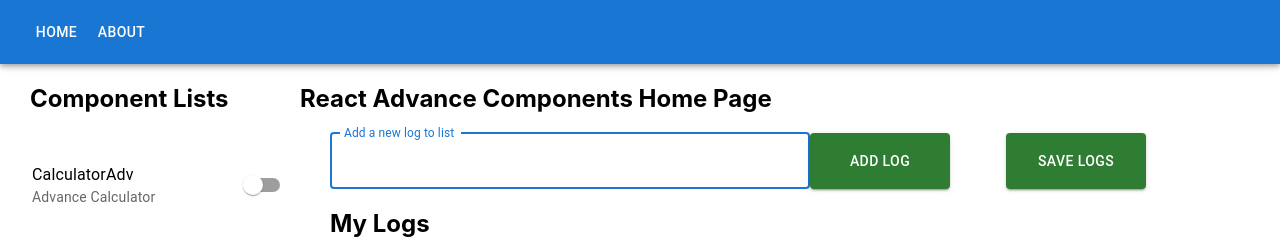
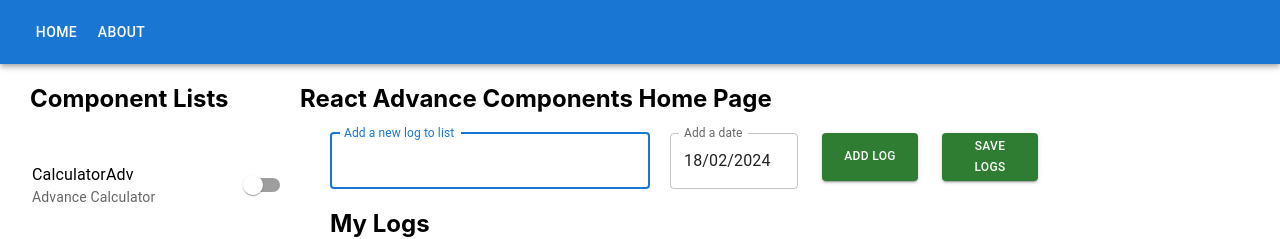
Before and after one commit to bebak16/AdvanceReact, a React (Create React App) app: page /MyLogs in a window 1280 px wide. Shown: the top 239 px of the page. Built offline with nearby package versions, Linux system fonts and the light colour scheme; no server answers; the database is empty.

Commit message:
added date also

```diff
--- a/package.json
+++ b/package.json
@@ -12,6 +12,7 @@
     "axios": "^0.27.2",
     "eslint": "^6.1.0",
     "firebase": "^10.10.0",
+    "moment": "^2.30.1",
     "react": "^18.2.0",
     "react-datepicker": "^6.2.0",
     "react-dom": "^18.2.0",
--- a/src/MyLogs/MyLogs.js
+++ b/src/MyLogs/MyLogs.js
@@ -9,6 +9,7 @@ import Alert from "@mui/material/Alert";
 import TableContainer from "@mui/material/TableContainer";
 import TableHead from "@mui/material/TableHead";
 import TableRow from "@mui/material/TableRow";
+import moment from "moment";
 import Paper from "@mui/material/Paper";
 import Checkbox from "@mui/material/Checkbox";
 import IconButton from "@mui/material/IconButton";
@@ -20,22 +21,24 @@ const styles = {
     margin: "20px 30px",
   },
 
-  button: {
-    width: "10em",
-    height: "4em",
+  input: {
+    width: "20em",
   },
 
-  input: {
-    width: "30em",
+  inputDate: {
+    width: "8em",
+    marginLeft: "20px",
   },
 
   noteCell: {
     minWidth: "15em",
   },
-  saveBtn: {
-    width: "10em",
+
+  button: {
+    width: "8em",
     height: "4em",
-    marginLeft: "4em",
+    fontSize: "12px",
+    marginLeft: "2em",
   },
 };
 
@@ -46,6 +49,8 @@ function MyLogs() {
   const [textValue, setTextValue] = useState("");
   const [open, setOpen] = useState(false);
   const [message, setMessage] = useState(MSG);
+  const todayDate = moment(new Date()).format("DD/MM/YYYY");
+  const [dateValue, setDateValue] = useState(todayDate);
 
   const { data, updateList } = useFireBase("logs");
 
@@ -57,23 +62,27 @@ function MyLogs() {
     const value = e.target.value;
     setTextValue(value);
   };
+  const handleDateChange = (e) => {
+    const date = e.target.value;
+    setDateValue(date);
+  };
 
   const addNoteToList = () => {
     const newId = Math.floor(Math.random() * 1000);
-    const listDate = new Date();
-    const todayDate = `${listDate.getDate()}-${
-      listDate.getMonth() + 1
-    }-${listDate.getFullYear()}`;
-
     const noteValues = {
       id: newId,
       text: textValue,
       checked: false,
-      date: todayDate,
+      date: dateValue,
     };
 
     if (textValue) {
-      setLogsList((prev) => [...prev, noteValues]);
+      const newLogsList = [...logsList, noteValues];
+      newLogsList.sort((a, b) => new Date(a.date) - new Date(b.date));
+      setLogsList(newLogsList);
+    } else {
+      setMessage("Please enter the logs/details.");
+      setOpen(true);
     }
     setTextValue("");
     handleSnackbarClick();
@@ -115,6 +124,7 @@ function MyLogs() {
   return (
     <main>
       <section style={styles.section}>
+        <div>
           <TextField
             id="outlined-basic"
             label="Add a new log to list"
@@ -124,6 +134,14 @@ function MyLogs() {
             onChange={handleInputChange}
             style={styles.input}
             autoFocus
+          />
+          <TextField
+            id="date-field"
+            label="Add a date"
+            variant="outlined"
+            value={dateValue}
+            onChange={handleDateChange}
+            style={styles.inputDate}
           />
           <Button
             variant="contained"
@@ -137,10 +155,11 @@ function MyLogs() {
             variant="contained"
             onClick={saveNotes}
             color="success"
-          style={styles.saveBtn}
+            style={styles.button}
           >
             Save Logs
           </Button>
+        </div>
         <h2>My Logs</h2>
         <TableContainer component={Paper}>
           <Table sx={{ minWidth: 650 }} aria-label="simple table">
```
Lines whose indentation alone changed are shown as unchanged.
